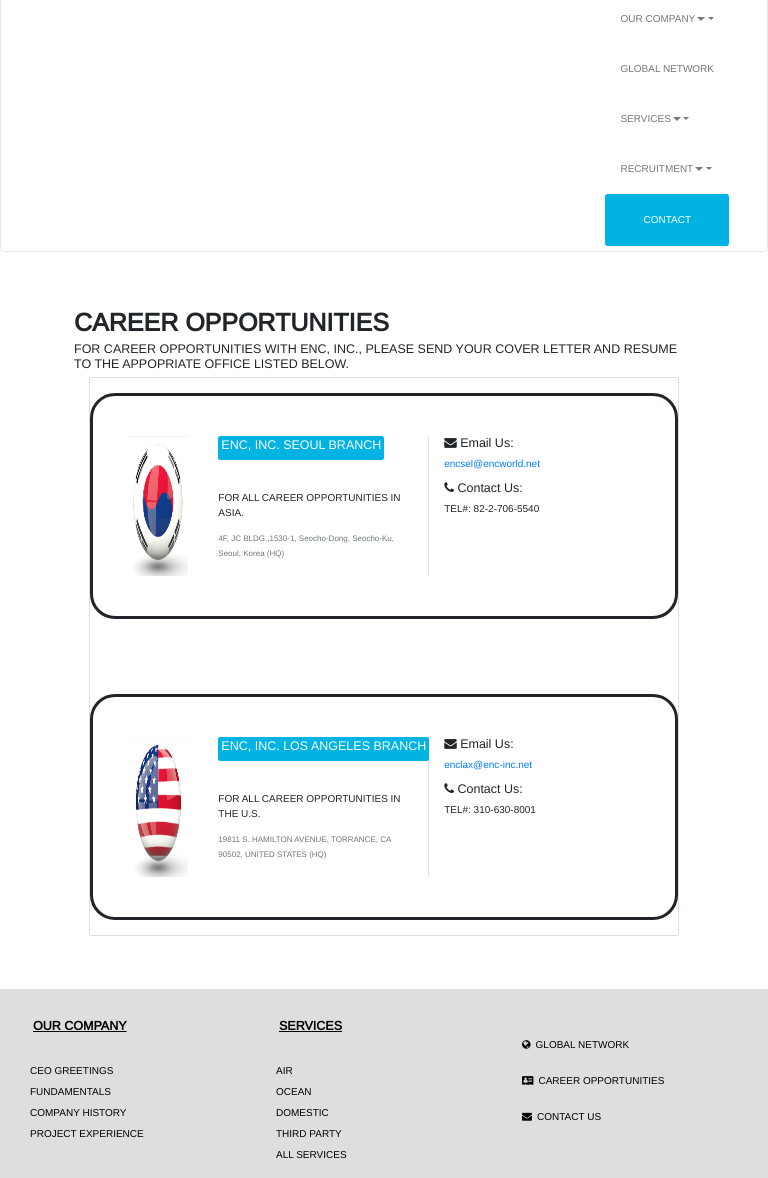
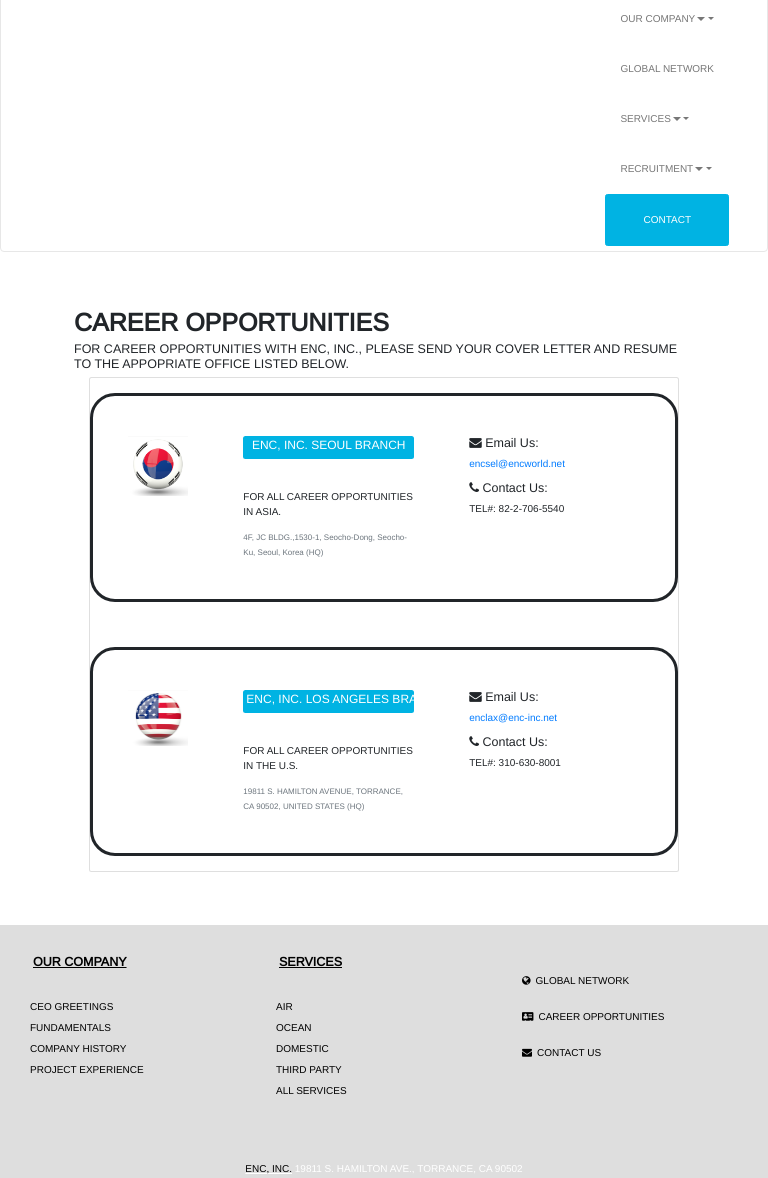
Before and after one commit to terryjavascript/encweb, a plain HTML site: page careers.html in a window 768 px wide. Shown: the part 103-1281 px from the top of the page. Drawn offline with nearby package versions, Linux system fonts and the light colour scheme.

Commit message:
career change

```diff
--- a/assets/css/careers.css
+++ b/assets/css/careers.css
@@ -54,3 +54,37 @@ img{
 .card-body{
 	padding:15px;
 }
+
+.push{
+	padding-left: 40px;
+}
+
+
+
+/* Medium Devices, .visible-md-* */
+@media (min-width: 500px) and (max-width: 1199px) {
+	.flagpic{
+    	width: 100%;
+    	height: auto;
+    }
+
+    .badge{
+    	width: 100%;
+    	height: auto;
+ 	}
+
+}
+
+@media (min-width: 750px) and (max-width: 990px) {
+	h4{
+		font-size: 12px;
+	}
+}
+
+
+@media only screen and (max-width: 767px) {
+	h4{
+ 		font-size: 8px;
+ 	}
+
+}
--- a/careers.html
+++ b/careers.html
@@ -85,32 +85,32 @@
             <div class="card-body">
               <div class="row outline">
                 <div class="col-md-2 col-sm-3 col-xs-3">
-                  <img src="assets/images/flagkorea.jpg" height="140">
+                  <img src="assets/images/flagkorea.jpg" height="140" class="flagpic">
                 </div>
-                <div class="col-md-5 col-sm-5 col-xs-5 border-right">
-                    <div class="badge"><h5>ENC, INC. SEOUL BRANCH</h5></div><br><br><br>
+                <div class="col-md-5 col-sm-5 col-xs-5 push">
+                    <div class="badge"><h4>ENC, INC. SEOUL BRANCH</h4></div><br><br><br>
                     <p class="card-text">FOR ALL CAREER OPPORTUNITIES IN ASIA.</p>
                     <p class="card-text"><small class="text-muted">4F, JC BLDG.,1530-1, Seocho-Dong, Seocho-Ku, Seoul, Korea (HQ)</small></p>
                 </div>
-                <div class="col-md-4 col-sm-4 col-xs-4">
+                <div class="col-md-4 col-sm-4 col-xs-4 push">
                   <h5><i class="fa fa-envelope"></i> Email Us:</li></h5>
                   <p><a href="#">encsel@encworld.net</a></p>
                   <h5><i class="fa fa-phone"></i> Contact Us:</li></h5>
                   <p> TEL#: 82-2-706-5540</p>
                 </div>
               </div>
-              <br><br><br><br><br>
+              <br><br><br>
 
               <div class="row outline">
                 <div class="col-md-2 col-sm-3 col-xs-3">
-                  <img src="assets/images/flagusa.jpg" height="140">
+                  <img src="assets/images/flagusa.jpg" height="140" class="flagpic">
                 </div>
-                <div class="col-md-5 col-sm-5 col-xs-5 border-right">
-                    <div class="badge"><h5>ENC, INC. LOS ANGELES BRANCH</h5></div><br><br><br>
+                <div class="col-md-5 col-sm-5 col-xs-5 push">
+                    <div class="badge"><h4>ENC, INC. LOS ANGELES BRANCH</h4></div><br><br><br>
                     <p class="card-text">FOR ALL CAREER OPPORTUNITIES IN THE U.S.</p>
                     <p class="card-text"><small class="text-muted">19811 S. HAMILTON AVENUE, TORRANCE, CA 90502, UNITED STATES (HQ)</small></p>
                 </div>
-                <div class="col-md-4 col-sm-4 col-xs-4">
+                <div class="col-md-4 col-sm-4 col-xs-4 push">
                   <h5><i class="fa fa-envelope"></i> Email Us:</li></h5>
                   <p><a href="#">enclax@enc-inc.net</a></p>
                   <h5><i class="fa fa-phone"></i> Contact Us:</li></h5>
```
